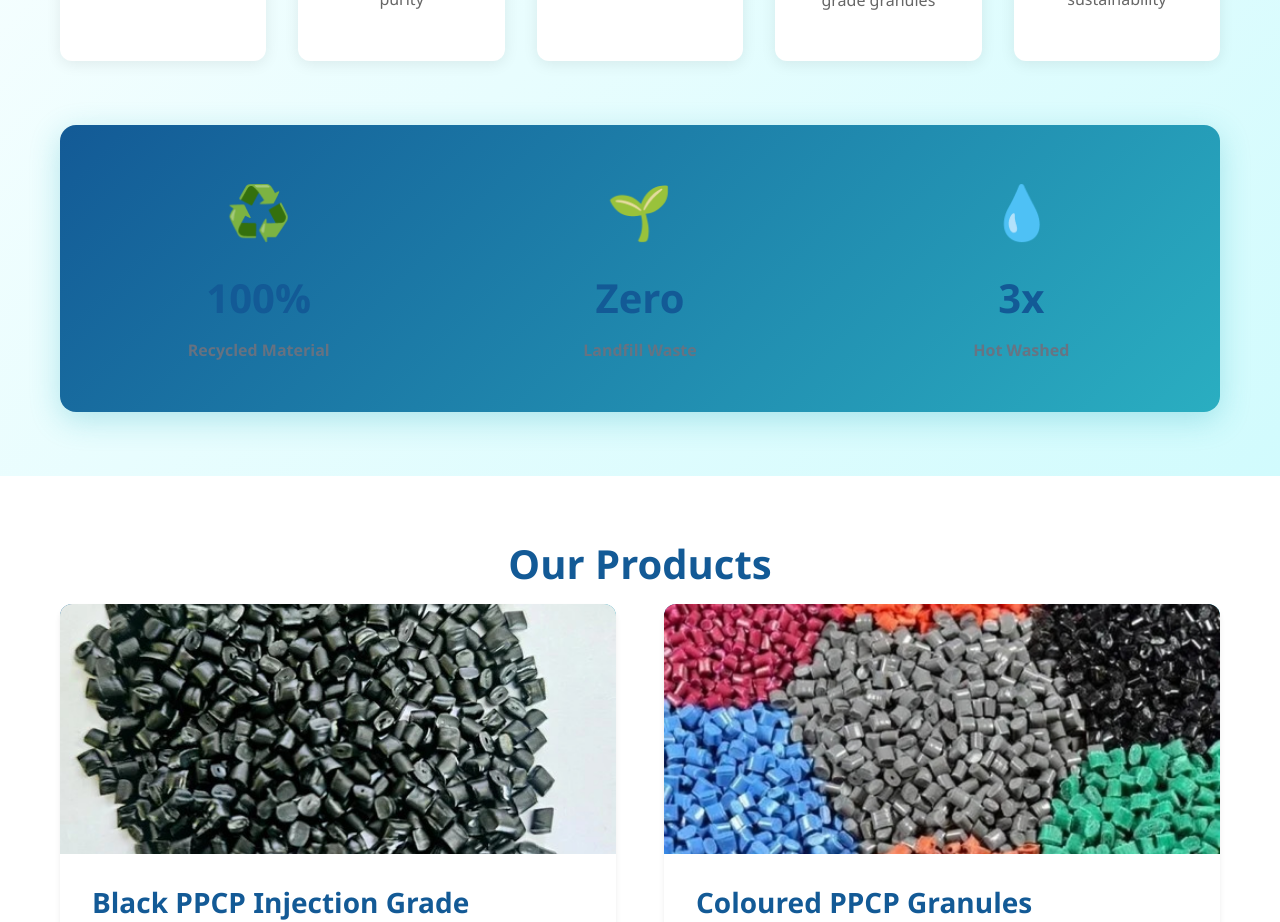
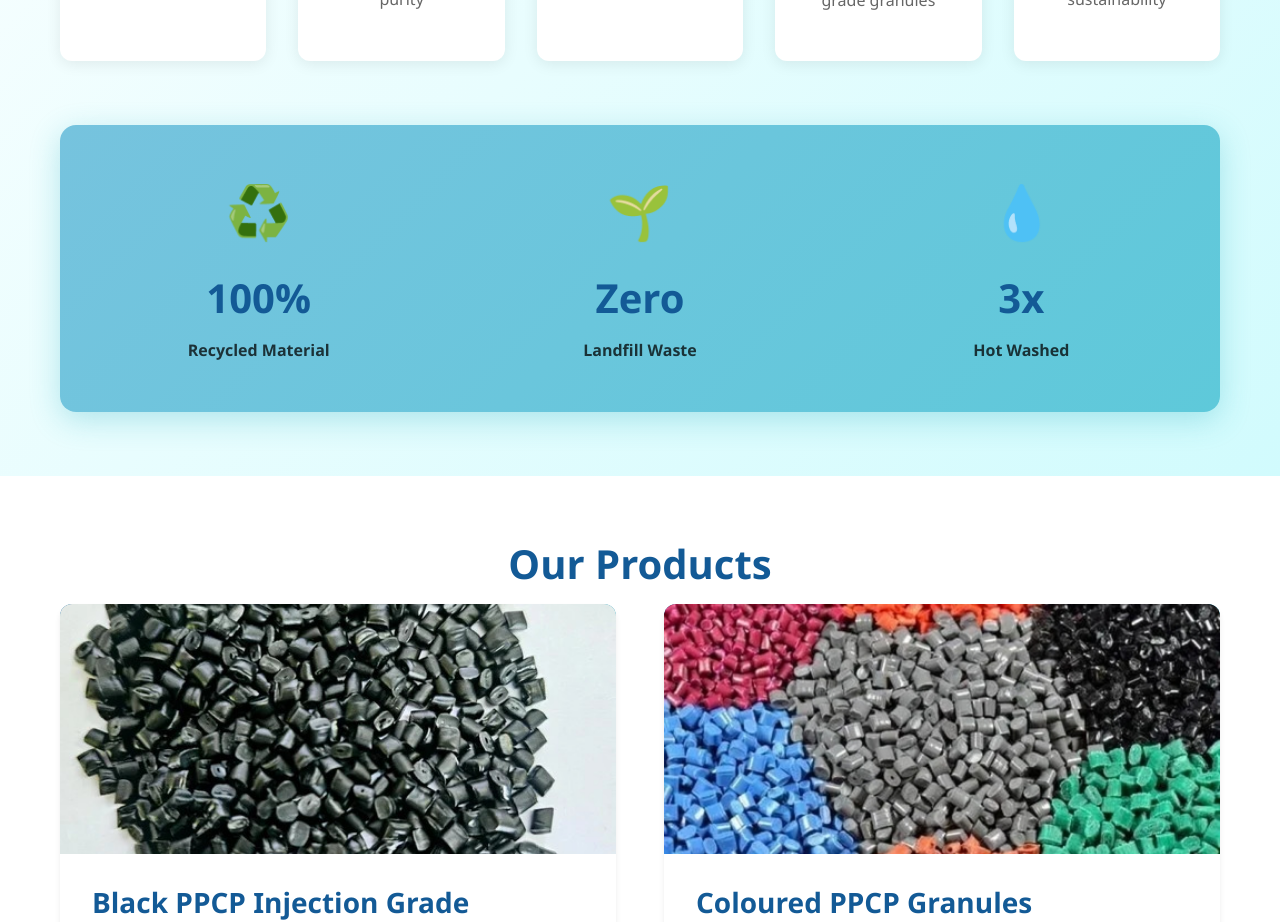
Before and after one commit to sourabhjaiin/SJ-Polizen-Industries, a React (Create React App) app: page / in a window 1280 px wide. Shown: the part 3380-4302 px from the top of the page. Built offline with nearby package versions, Linux system fonts and the light colour scheme.

Commit message:
added product images

```diff
--- a/src/pages/Home.css
+++ b/src/pages/Home.css
@@ -643,7 +643,7 @@
   display: grid;
   grid-template-columns: repeat(auto-fit, minmax(200px, 1fr));
   gap: 3rem;
-  background: linear-gradient(135deg, #135A96, #2AAEC1);
+  background: linear-gradient(135deg, #76c3de, #5ec9da);
   padding: 3rem 2rem;
   border-radius: 16px;
   box-shadow: 0 8px 30px rgba(42, 174, 193, 0.3);
@@ -677,8 +677,9 @@
 
 .stat-label {
   font-size: 1.1rem;
-  opacity: 0.95;
+  opacity: 0.75;
   font-weight: 500;
+  color: black !important;
 }
 
 /* Responsive adjustments for environmental sections */
```
